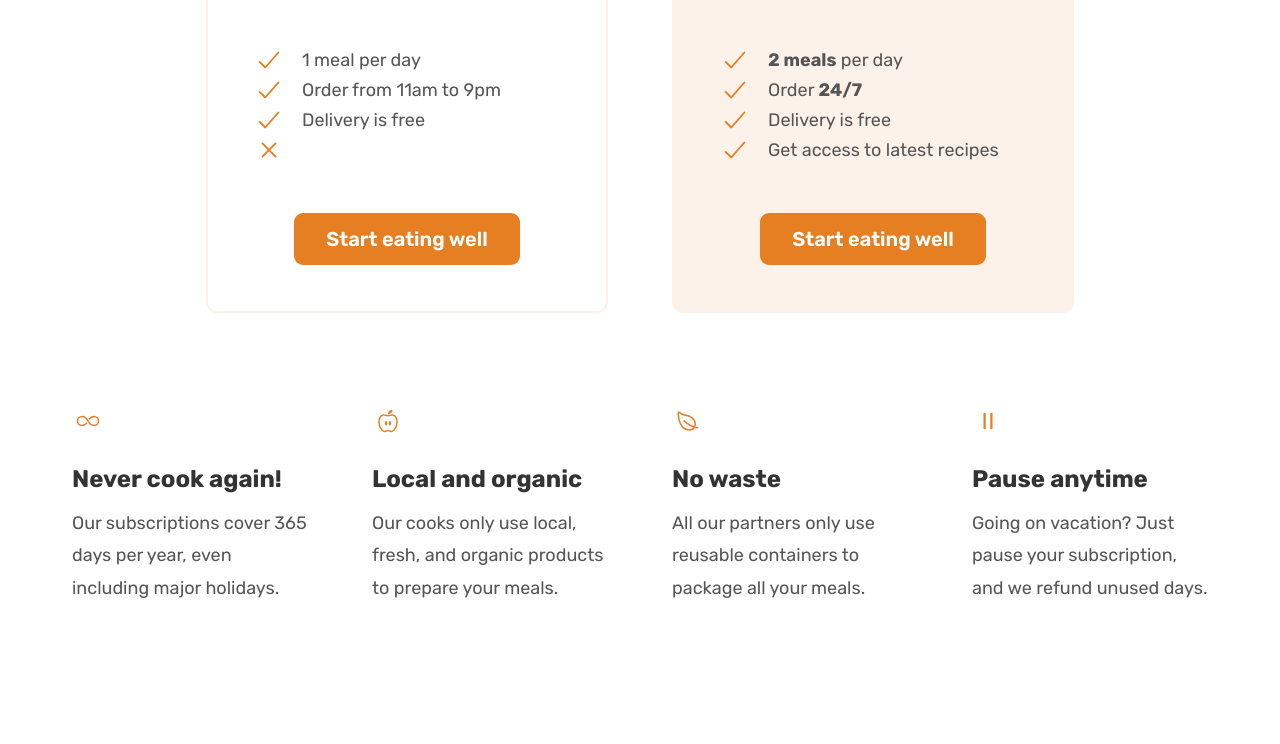
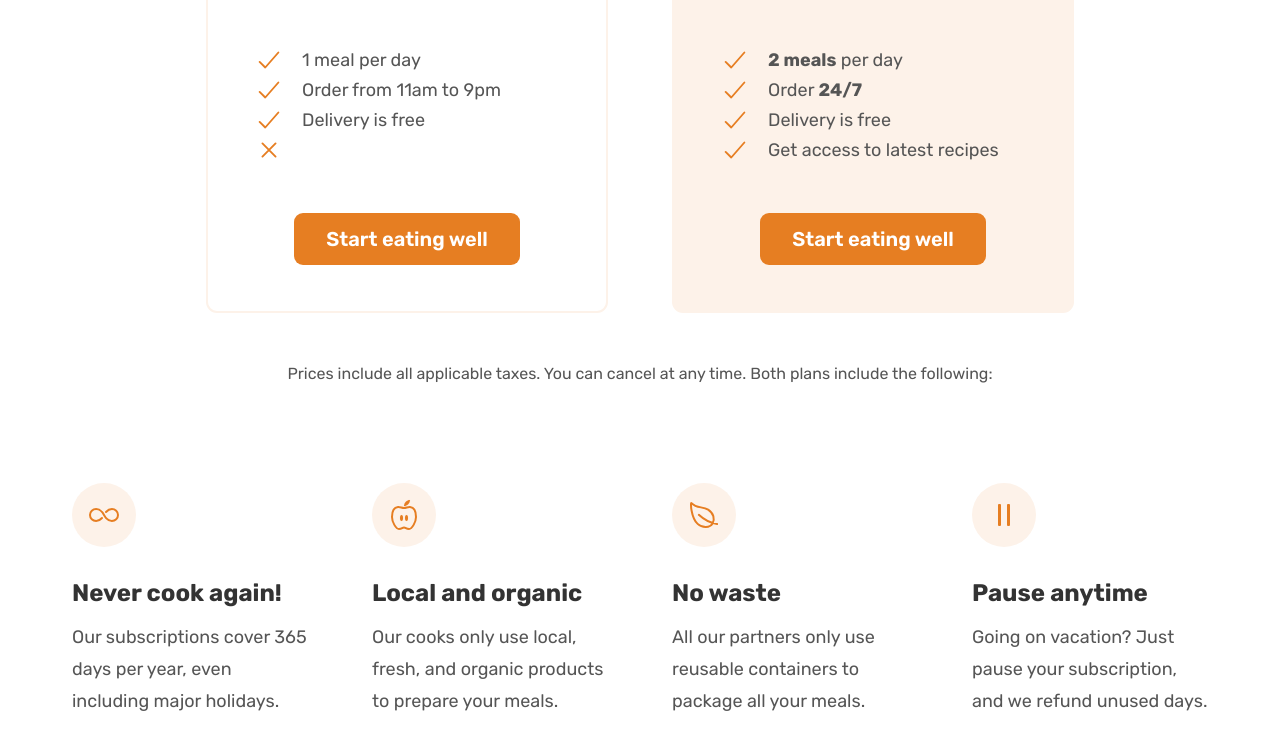
Before and after one commit to zubbyzillion/OmniFood-Webpage, a plain HTML site: page index.html in a window 1280 px wide. Shown: the part 5138-5882 px from the top of the page. Before the commit the page ends 5838 px from the top, so only its background shows below. Drawn offline with nearby package versions, Linux system fonts and the light colour scheme.

Commit message:
Feature - Finale

```diff
--- a/css/style.css
+++ b/css/style.css
@@ -435,11 +435,20 @@
     margin-top: 4.8rem;
 }
 
+.plan-details {
+    font-size: 1.6rem;
+    line-height: 1.6;
+    text-align: center;
+}
+
 .feature-icon {
     color: #e67e22;
-    height: 2.4rem;
+    height: 3.2rem;
     width: 3.2rem;
+    background-color: #fdf2e9;
     margin-bottom: 3.2rem;
+    padding: 1.6rem;
+    border-radius: 50%;
 }
 
 .feature-title {
--- a/index.html
+++ b/index.html
@@ -259,7 +259,7 @@
                 <span class="subheading">Pricing</span>
                 <h2 class="heading-secondary">Eating well without breaking the bank</h2>
             </div>
-            <div class="container grid grid--2-cols">
+            <div class="container grid grid--2-cols margin-bottom-md">
                 <div class="pricing-plan pricing-plan--starter">
                     <header class="plan-header">
                         <p class="plan-name">Starter</p>
@@ -294,6 +294,12 @@
                         <a href="#" class="btn btn--full">Start eating well</a>
                     </div>
                 </div>
+            </div>
+
+            <div class="container grid">
+                <aside class="plan-details">
+                    Prices include all applicable taxes. You can cancel at any time. Both plans include the following:
+                </aside>
             </div>
 
             <div class="container grid grid--4-cols">
```
